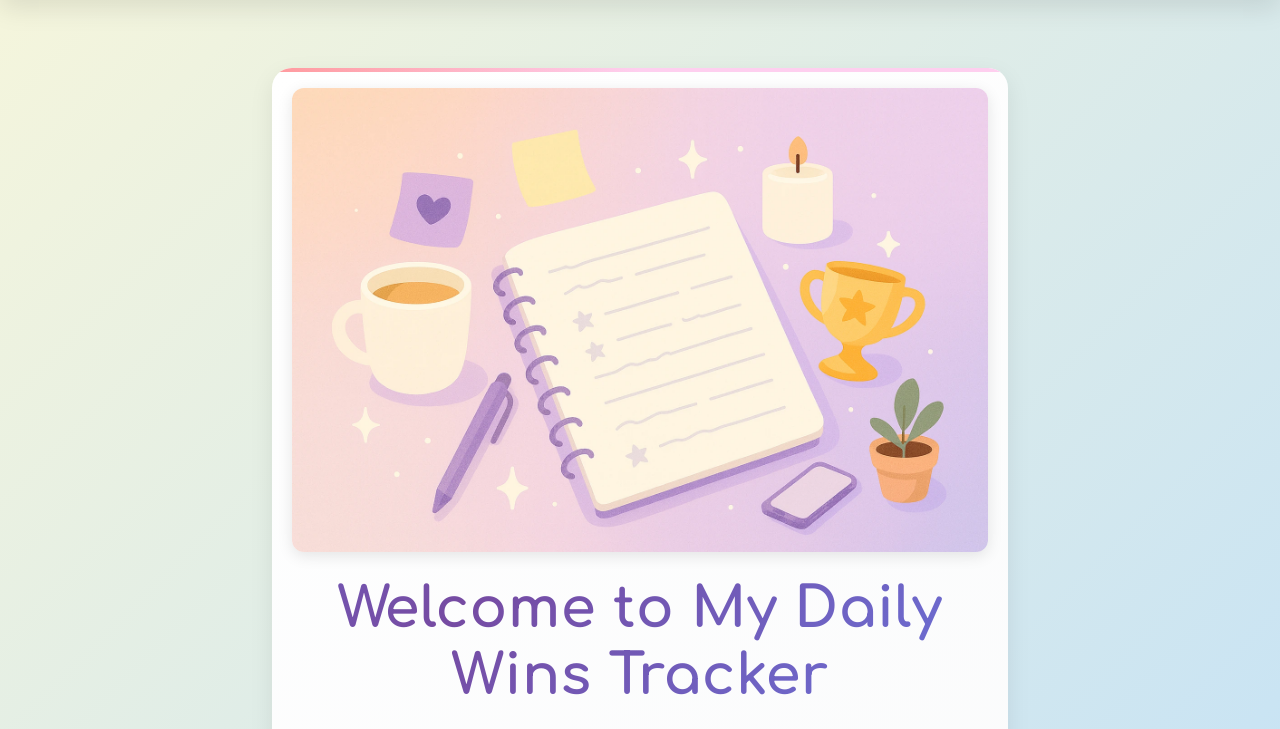
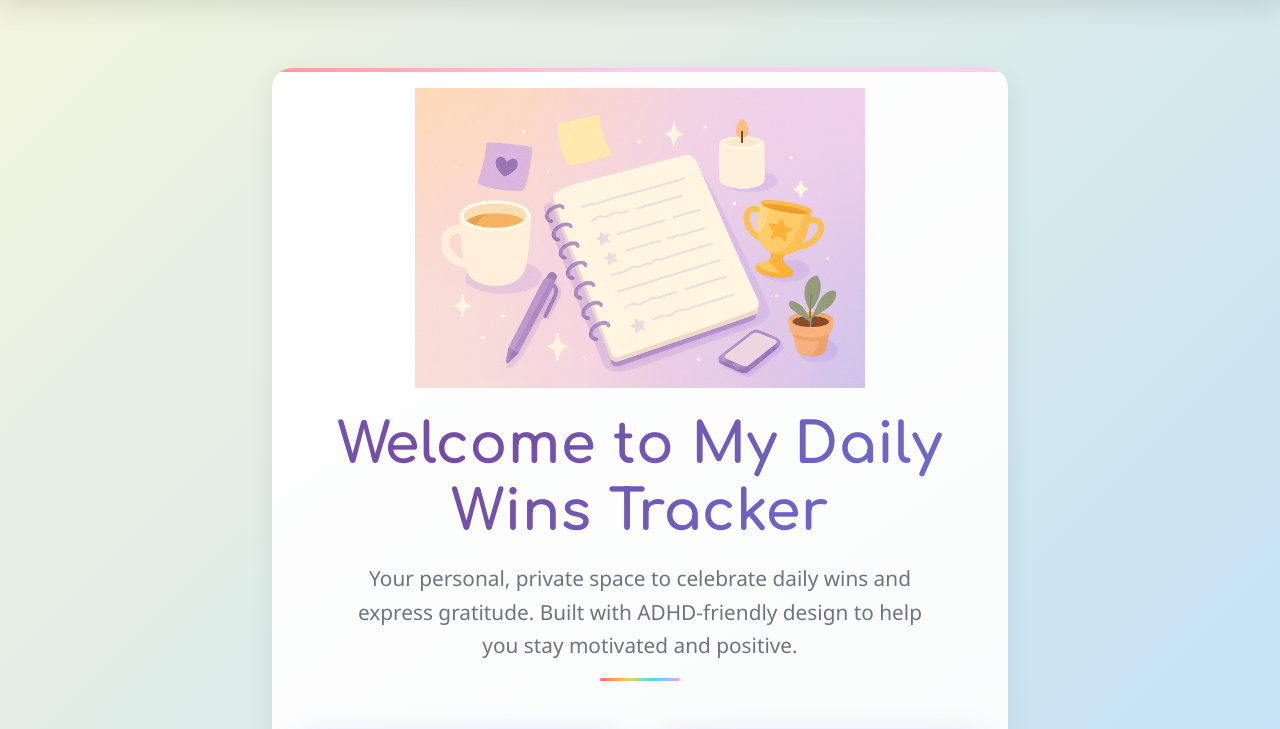
Before and after one commit to soumya2219/my-daily-wins-tracker, a Django app: page / in a window 1280 px wide. Shown: the part 86-815 px from the top of the page. Run offline with Django 5.2, Linux system fonts and the light colour scheme; some libraries are stand-ins or nearby versions.

Commit message:
Update header image styling on homepage

```diff
--- a/static/css/home.css
+++ b/static/css/home.css
@@ -15,8 +15,8 @@
 .header-image {
     width: 100%;
     height: auto;
-    border-radius: 12px;
-    box-shadow: 0 4px 15px rgba(0, 0, 0, 0.1);
+    max-height: 300px;
+    object-fit: contain;
 }
 
 .hero-title {
```
Also changed, not shown: db.sqlite3, 1 other file.
